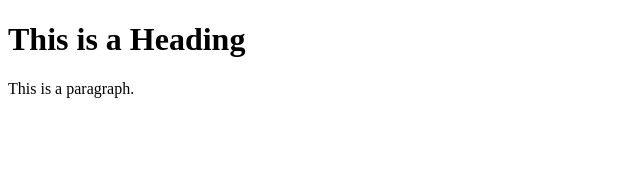
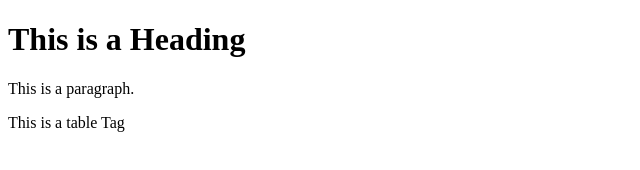
Before and after one commit to Mirza-Mohammad-Hamza/mirzarepo, a plain HTML site: page index.html in a window 1280 px wide. Shown: the whole page, without its empty margins (0-640 px from the left). Drawn offline with Linux system fonts and the light colour scheme.

Commit message:
Update index.html

```diff
--- a/index.html
+++ b/index.html
@@ -7,6 +7,6 @@
 
 <h1>This is a Heading</h1>
 <p>This is a paragraph.</p>
-
+  <Table> This is a table Tag</Table>
 </body>
 </html>
```
